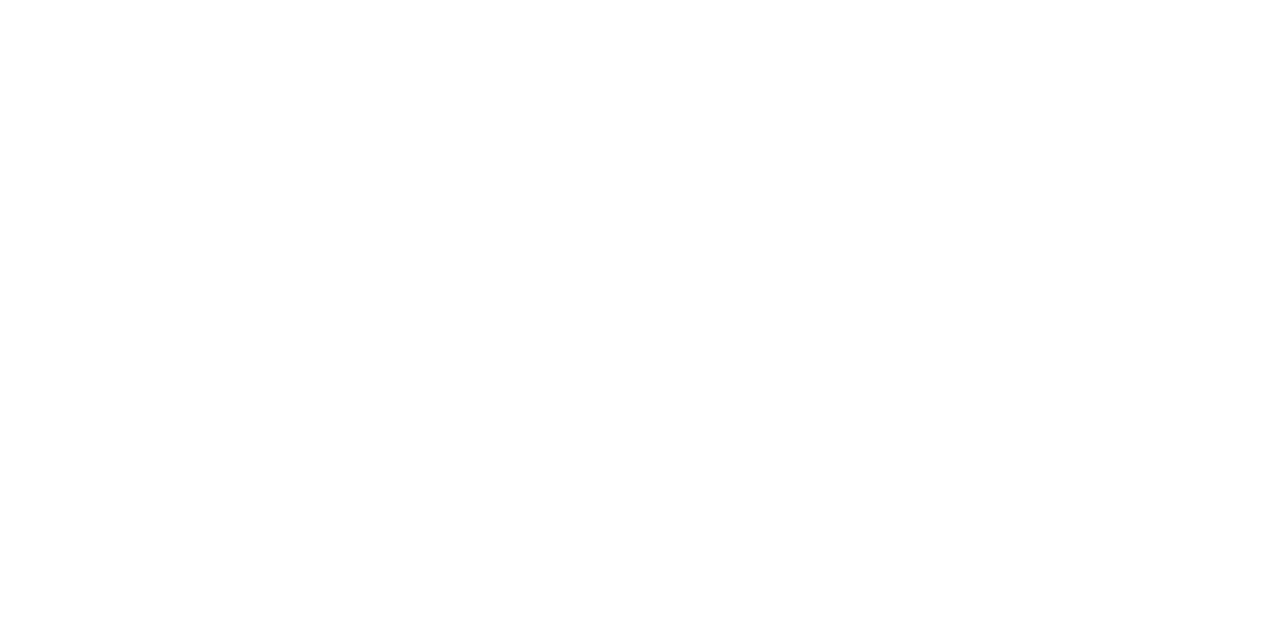
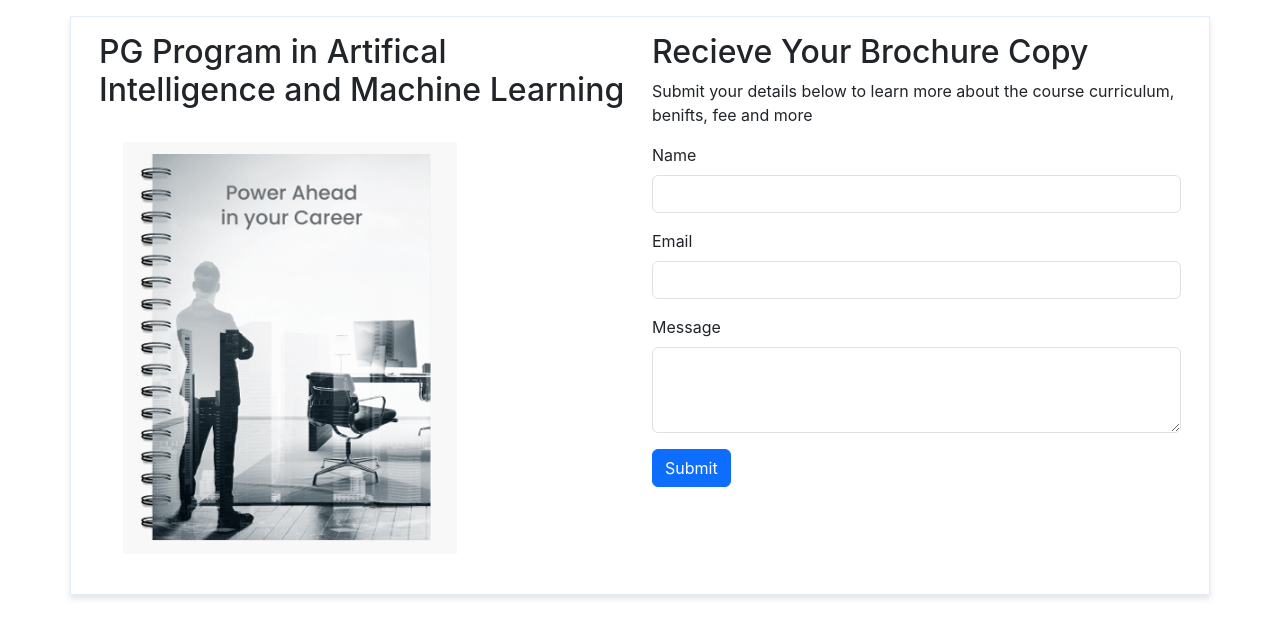
Before and after one commit to SVRashmi/React-project, a React (Create React App) app: page /#/Brochure in a window 1280 px wide. Before the commit this address had no page. Shown: the top 638 px of the page. Built offline with nearby package versions, Linux system fonts and the light colour scheme.

Commit message:
Brochure

```diff
--- /dev/null
+++ b/src/Components/Brochure.js
@@ -0,0 +1,101 @@
+import React, { useState } from "react";
+
+function Brochure() {
+     // State for form fields
+  const [formData, setFormData] = useState({
+    name: "",
+    email: "",
+    message: "",
+  });
+  const [errors, setErrors] = useState({}); // State for validation errors
+
+  // Handle input changes
+  const handleChange = (e) => {
+    setFormData({ ...formData, [e.target.name]: e.target.value });
+  };
+
+  // Validate form
+  const validateForm = () => {
+    let errors = {};
+    if (!formData.name.trim()) errors.name = "Name is required";
+    if (!formData.email.trim()) errors.email = "Email is required";
+    else if (!/\S+@\S+\.\S+/.test(formData.email)) errors.email = "Invalid email";
+    if (!formData.message.trim()) errors.message = "Message cannot be empty";
+
+    return errors;
+  };
+
+  // Handle form submission
+  const handleSubmit = (e) => {
+    e.preventDefault();
+    const validationErrors = validateForm();
+
+    if (Object.keys(validationErrors).length === 0) {
+      console.log("Form submitted:", formData);
+      alert("Form submitted successfully!");
+      setFormData({ name: "", email: "", message: "" }); // Reset form
+    } else {
+      setErrors(validationErrors);
+    }
+  };
+    return (
+        <div className="container mt-3">
+        <div className='row border_customise  p-3'>
+        <div className='col-md-6'>
+           <h2>PG Program in Artifical Intelligence and Machine Learning</h2>
+           <img src={`${process.env.PUBLIC_URL}/Images/Brochure.png`}  alt="Brochure"  className="p-4" />
+        </div>
+        <div className='col-md-6'>
+        <h2>Recieve Your Brochure Copy</h2>
+        <p>Submit your details below to learn more about the course curriculum, benifts, fee and more</p>
+
+        <form onSubmit={handleSubmit}>
+        {/* Name Field */}
+        <div className="mb-3">
+          <label className="form-label">Name</label>
+          <input
+            type="text"
+            name="name"
+            className="form-control"
+            value={formData.name}
+            onChange={handleChange}
+          />
+          {errors.name && <small className="text-danger">{errors.name}</small>}
+        </div>
+
+        {/* Email Field */}
+        <div className="mb-3">
+          <label className="form-label">Email</label>
+          <input
+            type="email"
+            name="email"
+            className="form-control"
+            value={formData.email}
+            onChange={handleChange}
+          />
+          {errors.email && <small className="text-danger">{errors.email}</small>}
+        </div>
+
+        {/* Message Field */}
+        <div className="mb-3">
+          <label className="form-label">Message</label>
+          <textarea
+            name="message"
+            className="form-control"
+            rows="3"
+            value={formData.message}
+            onChange={handleChange}
+          ></textarea>
+          {errors.message && <small className="text-danger">{errors.message}</small>}
+        </div>
+
+        {/* Submit Button */}
+        <button type="submit" className="btn btn-primary">Submit</button>
+      </form>
+        </div>
+        </div>
+        </div>
+    )
+}
+
+export default Brochure
--- a/src/Components/Header.js
+++ b/src/Components/Header.js
@@ -143,13 +143,10 @@
         >
         Start tutorial
         </a>
-        <a
-        className="btn btn-outline-light btn-lg m-2"
-        href="https://mdbootstrap.com/docs/standard/"
-        target="_blank"
-        >
-        Download brochure
-        </a>
+        <Link  className="btn btn-outline-light btn-lg m-2" to="/Brochure">Download brochure</Link>
+
+
+
         </div>
         </div>
         </Carousel.Item>
--- a/src/index.js
+++ b/src/index.js
@@ -14,6 +14,7 @@
 import AIModels from "./Components/AIModels";
 import MachineLearning from "./Components/MachineLearning";
 import DeepLearning from "./Components/DeepLearning";
+import Brochure from "./Components/Brochure";
 import './index.css';
 
 
@@ -31,6 +32,8 @@
         <Route path="/deep-learning" element={<DeepLearning />} />
         <Route path="/ContactUs" element={< ContactUs />} />
         <Route path="/Blog" element={< Blog/>} />
+        <Route path="/Brochure" element={<Brochure/>} />
+
         </Routes>
         </Router>
   </React.StrictMode>
```
Also changed, not shown: public/Images/Brochure.png (added), public/Images/designbrochure.png (added).
